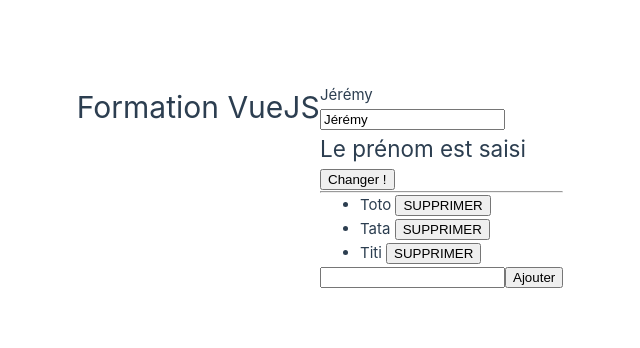
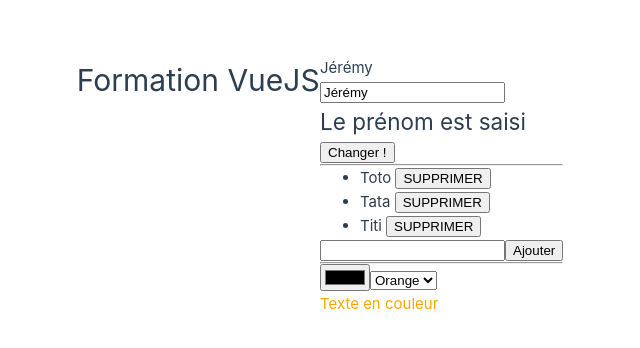
Before and after one commit to jperrouault-school-job/iia-vuejs-2023, a Vue app in the folder formation-vue/: page / in a window 1280 px wide. Shown: the part 214-562 px from the top of the page, without its empty margins (320-960 px from the left). Built offline with nearby package versions, Linux system fonts and the light colour scheme.

Commit message:
JOUR 1 - Exo couleurs

```diff
--- a/formation-vue/src/App.vue
+++ b/formation-vue/src/App.vue
@@ -38,6 +38,9 @@
   prenoms.value.splice(index, 1);
 }
 
+
+const couleur = ref('orange');
+
 </script>
 
 <template>
@@ -68,5 +71,18 @@
     <input type="text" v-model="saisiePrenom" />
     <button @click="ajouterPrenom()">Ajouter</button>
 
+
+    <hr />
+
+    <input type="color" v-model="couleur" />
+
+    <select v-model="couleur">
+      <option value="red">Rouge</option>
+      <option value="blue">Bleu</option>
+      <option value="orange">Orange</option>
+    </select>
+
+    <p :style="{ color: couleur }">Texte en couleur</p>
+
   </main>
 </template>
```
